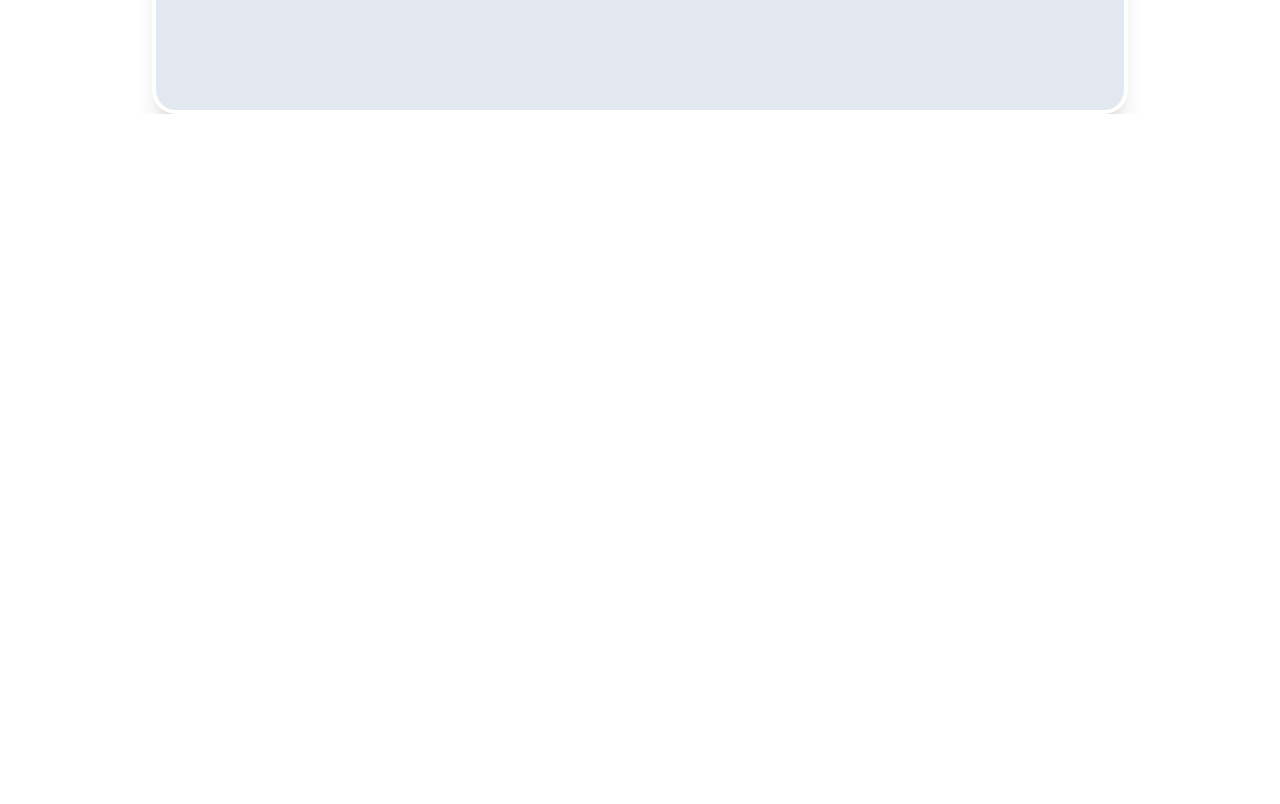
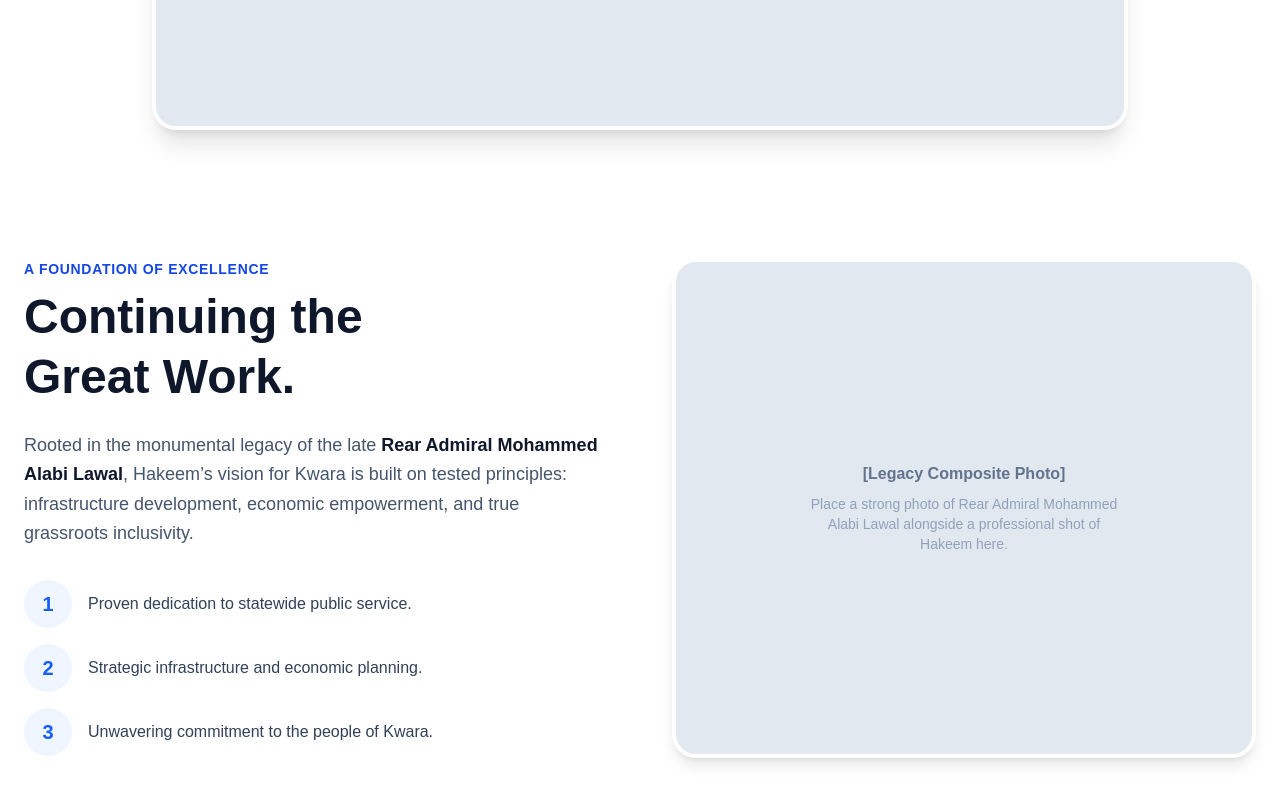
Before and after one commit to bolajareinvestmentltd-labs/Hol_2027, a Next.js app: page / in a window 1280 px wide. Shown: the part 1000-1804 px from the top of the page. Before the commit the page ends 1114 px from the top, so only its background shows below. Built offline with nearby package versions, Linux system fonts and the light colour scheme.

Commit message:
hero section update

```diff
--- a/src/app/page.tsx
+++ b/src/app/page.tsx
@@ -1,6 +1,6 @@
 export default function Home() {
   return (
-    <main className="min-h-screen bg-white selection:bg-blue-900 selection:text-white">
+    <main className="min-h-screen bg-white selection:bg-blue-900 selection:text-white pb-20">
       {/* Navigation Placeholder */}
       <nav className="w-full p-6 flex justify-between items-center max-w-7xl mx-auto">
         <div className="text-2xl font-black tracking-tighter text-slate-900">
@@ -15,7 +15,6 @@ export default function Home() {
 
       {/* Hero Section */}
       <section className="relative bg-slate-900 pt-24 pb-32 px-6 overflow-hidden rounded-b-[3rem] sm:rounded-b-[5rem] mx-2 sm:mx-4 shadow-2xl">
-        {/* Subtle background glow effect */}
         <div className="absolute top-0 left-1/2 -translate-x-1/2 w-full max-w-3xl h-full bg-blue-900/20 blur-3xl rounded-full pointer-events-none"></div>
 
         <div className="relative z-10 max-w-4xl mx-auto text-center mt-10">
@@ -43,14 +42,58 @@ export default function Home() {
         </div>
       </section>
 
-      {/* Image Placeholder Area for the next step */}
+      {/* Image Placeholder - Hero */}
       <section className="max-w-5xl mx-auto -mt-16 relative z-20 px-6">
-        <div className="w-full h-64 md:h-96 bg-slate-200 rounded-3xl shadow-xl flex items-center justify-center border-4 border-white overflow-hidden">
+        <div className="w-full h-64 md:h-[400px] bg-slate-200 rounded-3xl shadow-xl flex items-center justify-center border-4 border-white overflow-hidden">
           <p className="text-slate-500 font-semibold">
             [High-Res Portrait of Hakeem Lawal Goes Here]
           </p>
         </div>
       </section>
+
+      {/* Legacy & About Section */}
+      <section className="max-w-7xl mx-auto px-6 pt-32 pb-16">
+        <div className="grid md:grid-cols-2 gap-16 items-center">
+          {/* Left Side: Copy */}
+          <div>
+            <h2 className="text-blue-700 font-bold tracking-wider text-sm mb-2 uppercase">A Foundation of Excellence</h2>
+            <h3 className="text-4xl md:text-5xl font-extrabold text-slate-900 mb-6 leading-tight">
+              Continuing the <br/> Great Work.
+            </h3>
+            <p className="text-lg text-slate-600 mb-6 leading-relaxed">
+              Rooted in the monumental legacy of the late <span className="font-bold text-slate-900">Rear Admiral Mohammed Alabi Lawal</span>, Hakeem’s vision for Kwara is built on tested principles: infrastructure development, economic empowerment, and true grassroots inclusivity.
+            </p>
+
+            <ul className="space-y-4 mt-8">
+              <li className="flex items-center gap-4">
+                <div className="w-12 h-12 rounded-full bg-blue-50 flex items-center justify-center text-blue-600 font-bold text-xl shrink-0">1</div>
+                <p className="text-slate-700 font-medium">Proven dedication to statewide public service.</p>
+              </li>
+              <li className="flex items-center gap-4">
+                <div className="w-12 h-12 rounded-full bg-blue-50 flex items-center justify-center text-blue-600 font-bold text-xl shrink-0">2</div>
+                <p className="text-slate-700 font-medium">Strategic infrastructure and economic planning.</p>
+              </li>
+              <li className="flex items-center gap-4">
+                <div className="w-12 h-12 rounded-full bg-blue-50 flex items-center justify-center text-blue-600 font-bold text-xl shrink-0">3</div>
+                <p className="text-slate-700 font-medium">Unwavering commitment to the people of Kwara.</p>
+              </li>
+            </ul>
+          </div>
+
+          {/* Right Side: Legacy Image Placeholder */}
+          <div className="relative">
+            <div className="absolute inset-0 bg-blue-600 rounded-3xl transform translate-x-4 translate-y-4 -z-10"></div>
+            <div className="w-full h-[500px] bg-slate-200 rounded-3xl border-4 border-white shadow-lg flex flex-col items-center justify-center p-8 text-center">
+              <p className="text-slate-500 font-bold mb-2">
+                [Legacy Composite Photo]
+              </p>
+              <p className="text-slate-400 text-sm max-w-xs">
+                Place a strong photo of Rear Admiral Mohammed Alabi Lawal alongside a professional shot of Hakeem here.
+              </p>
+            </div>
+          </div>
+        </div>
+      </section>
     </main>
   );
 }
```
